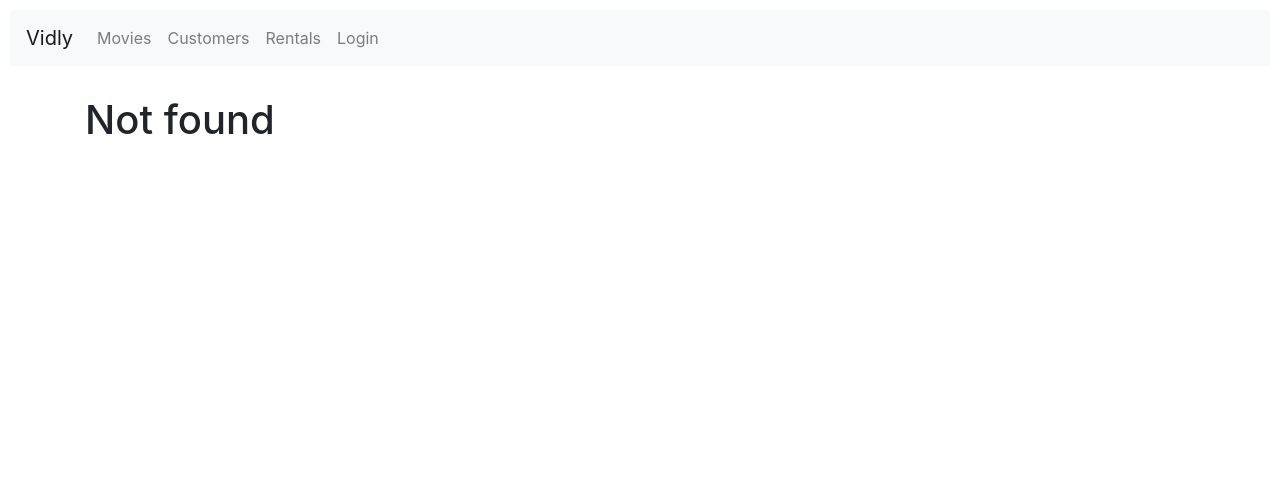
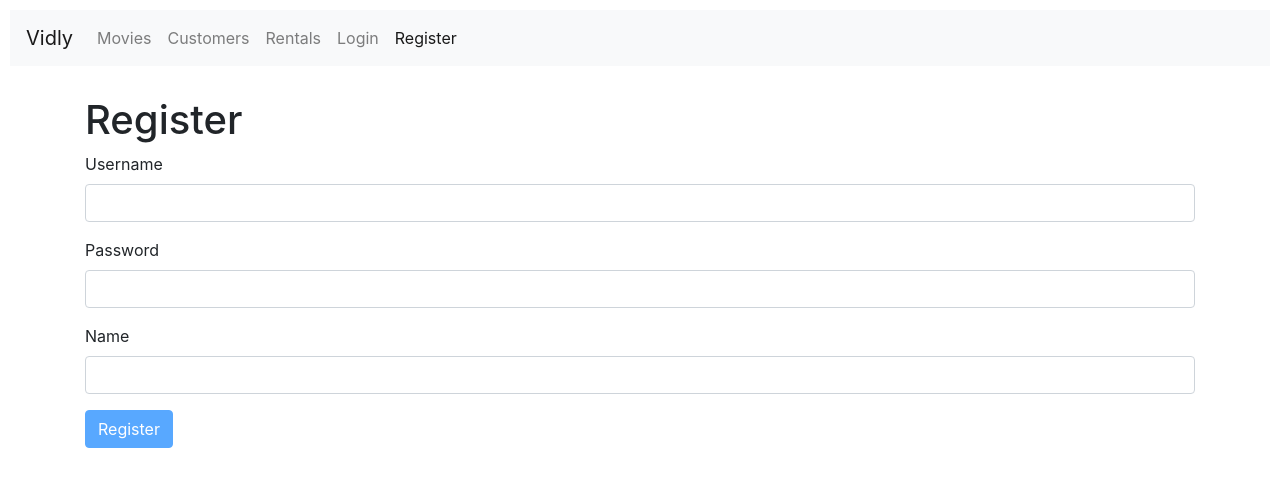
Before and after one commit to dlime/vidly, a React (Create React App) app: page /register in a window 1280 px wide. Before the commit this address led to /not-found. Shown: the top 486 px of the page. Built offline with nearby package versions, Linux system fonts and the light colour scheme.

Commit message:
Forms - 20-Register Form

```diff
--- a/package.json
+++ b/package.json
@@ -3,12 +3,12 @@
   "version": "0.1.0",
   "private": true,
   "dependencies": {
+    "@hapi/joi": "^17.1.0",
     "@testing-library/jest-dom": "^4.2.4",
     "@testing-library/react": "^9.4.0",
     "@testing-library/user-event": "^7.2.1",
     "bootstrap": "^4.4.1",
     "font-awesome": "^4.7.0",
-    "joi-browser": "^13.4.0",
     "lodash": "^4.17.15",
     "prop-types": "^15.7.2",
     "react": "^16.12.0",
--- a/src/App.js
+++ b/src/App.js
@@ -8,6 +8,7 @@ import Customers from "./components/customers";
 import MovieForm from "./components/movieForm";
 import LoginForm from "./components/loginForm";
 import "./App.css";
+import RegisterForm from "./components/registerForm";
 
 class App extends Component {
   state = {};
@@ -24,6 +25,7 @@ class App extends Component {
             <Route path="/not-found" component={NotFound} />
             <Route path="/movies/:id" component={MovieForm} />
             <Route path="/movies" component={ShowMovies} />
+            <Route path="/register" component={RegisterForm} />
             <Redirect from="/" exact to="/movies" />
             <Redirect to="/not-found" />
           </Switch>
--- a/src/common/form.jsx
+++ b/src/common/form.jsx
@@ -113,7 +113,7 @@ class Form extends Component {
             className="btn btn-primary"
             disabled={this.validate()}
           >
-            Submit
+            {this.formTitle}
           </button>
         </form>
       </React.Fragment>
--- a/src/components/navBar.jsx
+++ b/src/components/navBar.jsx
@@ -29,6 +29,11 @@ const NavBar = () => {
               Login
             </NavLink>
           </li>
+          <li className="nav-item">
+            <NavLink className="nav-link" to="/register">
+              Register
+            </NavLink>
+          </li>
         </ul>
       </div>
     </nav>
--- /dev/null
+++ b/src/components/registerForm.jsx
@@ -0,0 +1,27 @@
+import Form from "../common/form";
+import Joi from "joi-browser";
+
+class RegisterForm extends Form {
+  state = {
+    data: { username: "", password: "", name: "" }
+  };
+
+  schema = {
+    username: Joi.string()
+      .required()
+      .email()
+      .label("Username"),
+    password: Joi.string()
+      .required()
+      .min(5)
+      .label("Password"),
+    name: Joi.string()
+      .required()
+      .label("Name")
+  };
+
+  formTitle = "Register";
+  forms = ["username", "password", "name"];
+}
+
+export default RegisterForm;
```
Also changed, not shown: 1 other file (tests, documents, lock files or other folders).
